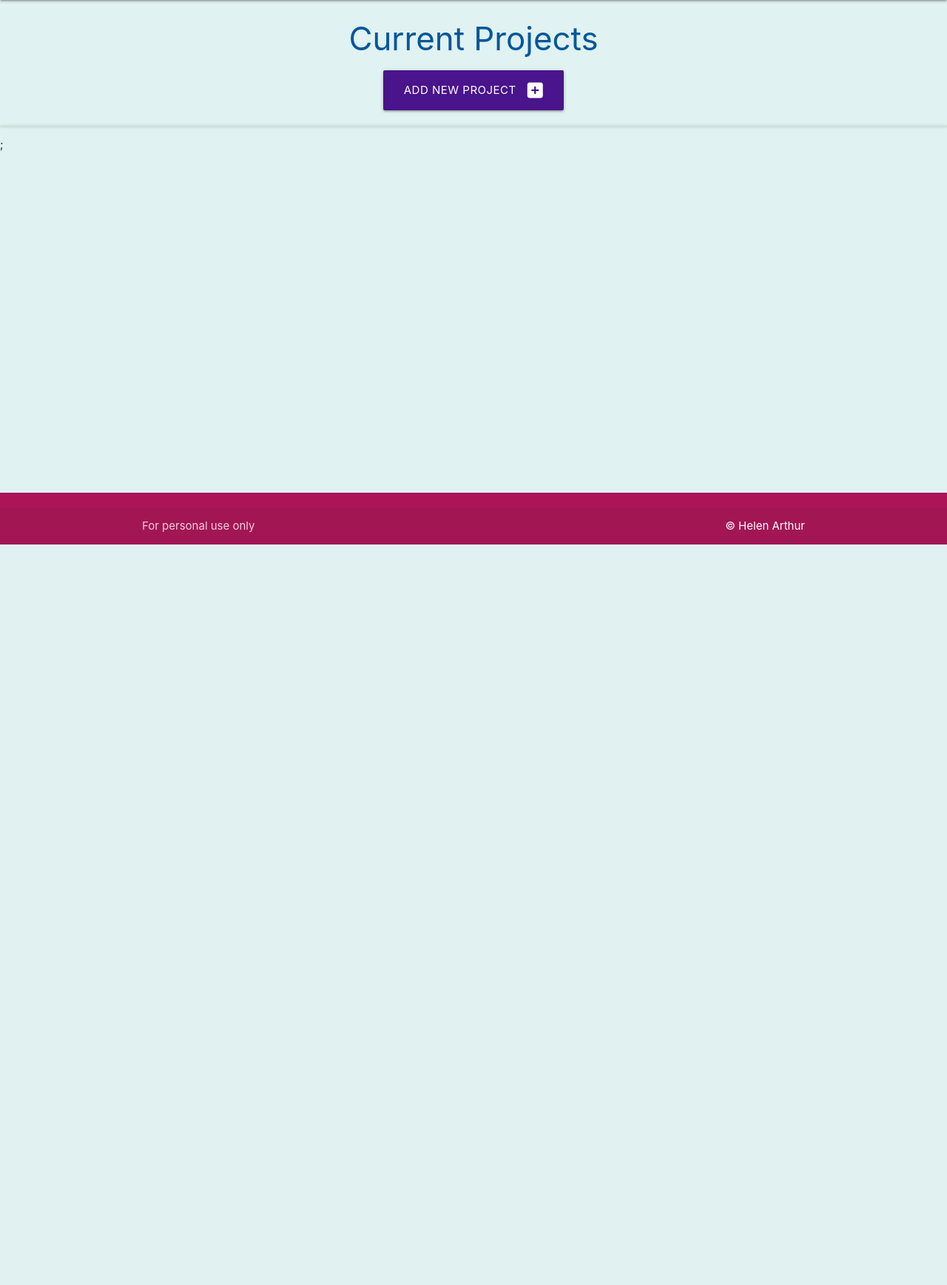
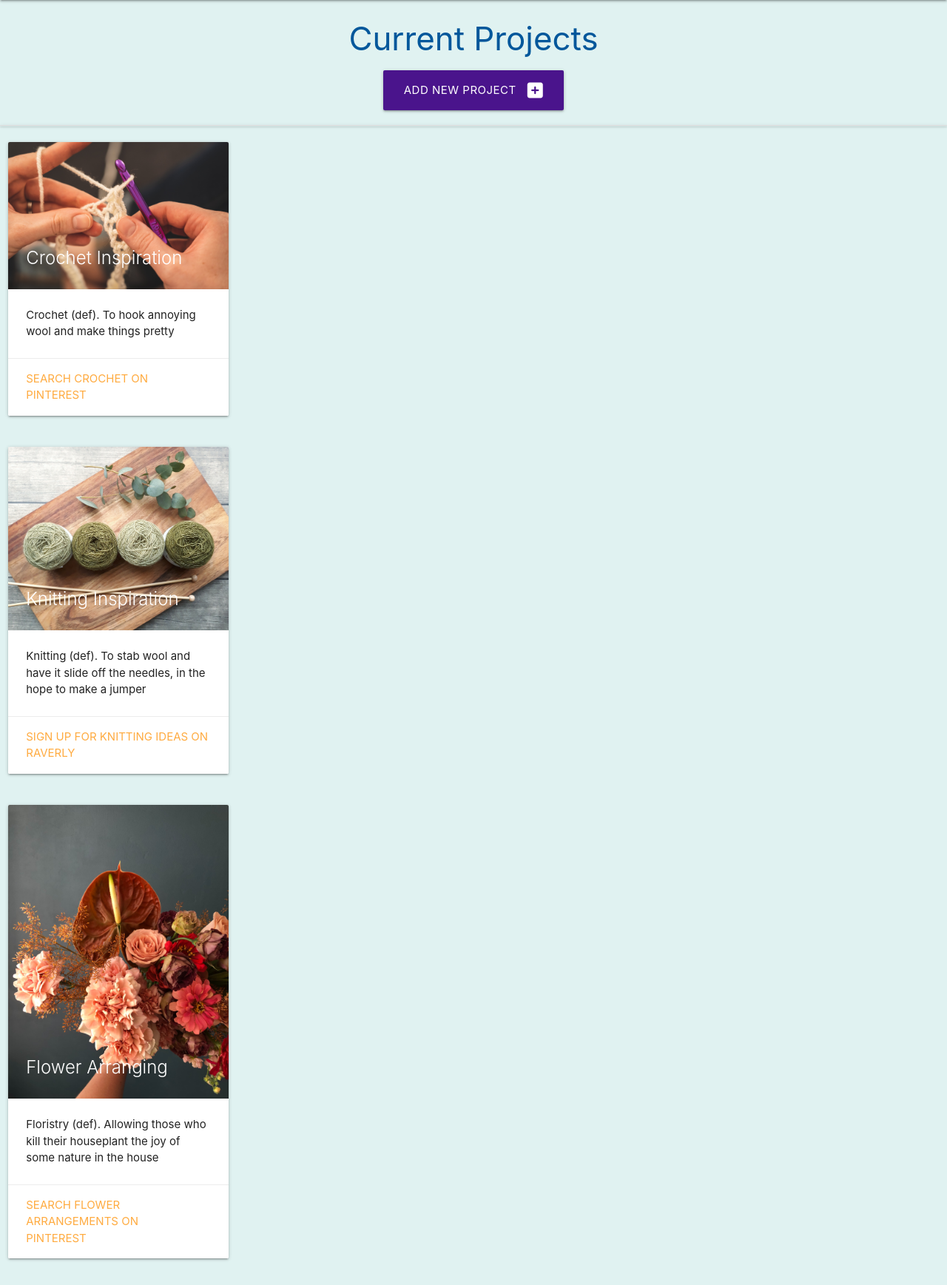
Before and after one commit to HArt11/taskmanager, a Flask app: page /tasks in a window 1280 px wide. Shown: the part 64-1801 px from the top of the page at 74% size. Before the commit the page ends 800 px from the top, so only its background shows below. Run offline with Flask 3, Linux system fonts and the light colour scheme; data that the repository does not hold is empty.

Commit message:
image cards added, with external links to projects page

```diff
--- a/taskmanager/routes.py
+++ b/taskmanager/routes.py
@@ -99,34 +99,3 @@ def delete_task(task_id):
     db.session.delete(task)
     db.session.commit()
     return redirect(url_for("tasks"))
-
-# register form from 2nd walkthru
-
-
-@app.route("/register", methods=["GET", "POST"])
-def register():
-    if request.method == "POST":
-        # check if username already exists in db
-        existing_user = mongo.db.users.find_one(
-            {"username": request.form.get("username").lower()})
-
-        if existing_user:
-            flash("Username already exists")
-            return redirect(url_for("register"))
-
-        register = {
-            "username": request.form.get("username").lower(),
-            "password": generate_password_hash(request.form.get("password"))
-        }
-        mongo.db.users.insert_one(register)
-
-        # put the new user into 'session' cookie
-        session["user"] = request.form.get("username").lower()
-        flash("Registration Successful!")
-    return render_template("register.html")
-
-
-if __name__ == "__main__":
-    app.run(host=os.environ.get("IP"),
-            port=int(os.environ.get("PORT")),
-            debug=True)  # end of register form
--- a/taskmanager/static/css/style.css
+++ b/taskmanager/static/css/style.css
@@ -37,3 +37,21 @@ card {
 h3 {
     color: #311b92;
 }
+
+.column {
+    -webkit-box-flex: 25%;
+    -ms-flex: 25%;
+    flex: 25%;
+    max-width: 25%;
+    padding: 0 4px 20px 0;
+}
+
+.column img {
+    margin-top: 8px;
+    vertical-align: middle;
+    width: 100%;
+}
+
+#imgcol1 {
+
+}
--- a/taskmanager/templates/categories.html
+++ b/taskmanager/templates/categories.html
@@ -6,7 +6,7 @@
   <div class="col s12 center-align">
     <a
       href="{{ url_for('add_category') }}"
-      class="btn-large light-blue darken-2"
+      class="btn-large purple darken-4"
     >
       Add Category <i class="fas fa-plus-square right"></i>
     </a>
@@ -16,7 +16,7 @@
 <div class="row">
   {% for category in categories %}
   <div class="col s12 m6 l3">
-    <div class="card yellow darken-1">
+    <div class="card yellow lighten-5">
       <div class="card-content black-text">
         <span class="card-title">{{ category.category_name }}</span>
       </div>
--- a/taskmanager/templates/tasks.html
+++ b/taskmanager/templates/tasks.html
@@ -2,22 +2,23 @@
 
 <h3 class="light-blue-text text-darken-4 center-align">Current Projects</h3>
 
-<div class="row">
-  <div class="col s12 center-align">
-    <a href="{{ url_for('add_task') }}" class="btn-large purple darken-4">
-      Add New Project <i class="fas fa-plus-square right"></i>
-    </a>
+<div class="bannerone">
+  <div class="row">
+    <div class="col s12 center-align">
+      <a href="{{ url_for('add_task') }}" class="btn-large purple darken-4">
+        Add New Project <i class="fas fa-plus-square right"></i>
+      </a>
+    </div>
   </div>
 </div>
-
 <ul class="collapsible">
   {% for task in tasks|sort(attribute="due_date") %}
   <li>
-    <div class="collapsible-header black-text light-purple darken-4">
+    <div class="collapsible-header deep-purple-text text-darken-3">
       <i class="fas fa-caret-down"></i>
       <strong>{{ task.task_name }}</strong> : {{ task.due_date.strftime("%d %B,
       %Y") }} {% if task.is_urgent == True %}
-      <i class="fas fa-gift light-purple-text text-lighten-2"></i>
+      <i class="fas fa-gift deep-purple-text text-darken-3"></i>
       {% endif %}
     </div>
     <div class="collapsible-body">
@@ -39,4 +40,90 @@
   </li>
   {% endfor %}
 </ul>
+<span>
+  <div class="row">
+    <div class="col s8 m3">
+      <div class="card">
+        <div class="card-image">
+          <img src="./static/images/crochet1.jpg" />
+          <span class="card-title">Crochet Inspiration</span>
+        </div>
+        <div class="card-content">
+          <p>Crochet (def). To hook annoying wool and make things pretty</p>
+        </div>
+        <div class="card-action">
+          <a href="#">Search Crochet on Pinterest</a>
+        </div>
+      </div>
+    </div>
+  </div>
+  <div class="row">
+    <div class="col s8 m3">
+      <div class="card">
+        <div class="card-image">
+          <img src="./static/images/knitting1.jpg" />
+          <span class="card-title">Knitting Inspiration</span>
+        </div>
+        <div class="card-content">
+          <p>
+            Knitting (def). To stab wool and have it slide off the needles, in
+            the hope to make a jumper
+          </p>
+        </div>
+        <div class="card-action">
+          <a href="https://www.ravelry.com/invitations"
+            >Sign up for Knitting ideas on Raverly</a
+          >
+        </div>
+      </div>
+    </div>
+  </div>
+  <div class="row">
+    <div class="col s8 m3">
+      <div class="card">
+        <div class="card-image">
+          <img src="./static/images/flowers1.jpg" />
+          <span class="card-title">Flower Arranging</span>
+        </div>
+        <div class="card-content">
+          <p>
+            Floristry (def). Allowing those who kill their houseplant the joy of
+            some nature in the house
+          </p>
+        </div>
+        <div class="card-action">
+          <a
+            href="https://www.pinterest.co.uk/search/pins/?rs=ac&len=2&q=flower%20arrangements%20diy&eq=flower%20arr&etslf=6739"
+            target="_blank"
+            >Search Flower Arrangements on Pinterest</a
+          >
+        </div>
+      </div>
+    </div>
+  </div>
+  <div class="row">
+    <div class="col s8 m3">
+      <div class="card">
+        <div class="card-image">
+          <img src="./static/images/sewing2.jpg" />
+          <span class="card-title">Sewing</span>
+        </div>
+        <div class="card-content">
+          <p>
+            Sewing (def). Take some cloth and make those fancy pants you always
+            dreamed of
+          </p>
+        </div>
+        <div class="card-action">
+          <a
+            href="https://www.pinterest.co.uk/search/pins/?q=easy%20sewing%20patterns&rs=typed"
+            target="_blank"
+            >Search easy Sewing patterns on Pinterest</a
+          >
+        </div>
+      </div>
+    </div>
+  </div>
+</span>
+
 ; {% endblock %}
```
Also changed, not shown: taskmanager/templates/add_task.html (+10 -8 lines), taskmanager/templates/edit_task.html (+20 -1 lines), taskmanager/templates/index.html (+6 -21 lines), CIREADME.md (renamed from README.md), taskmanager/static/images/welcome1.jpg (deleted).
